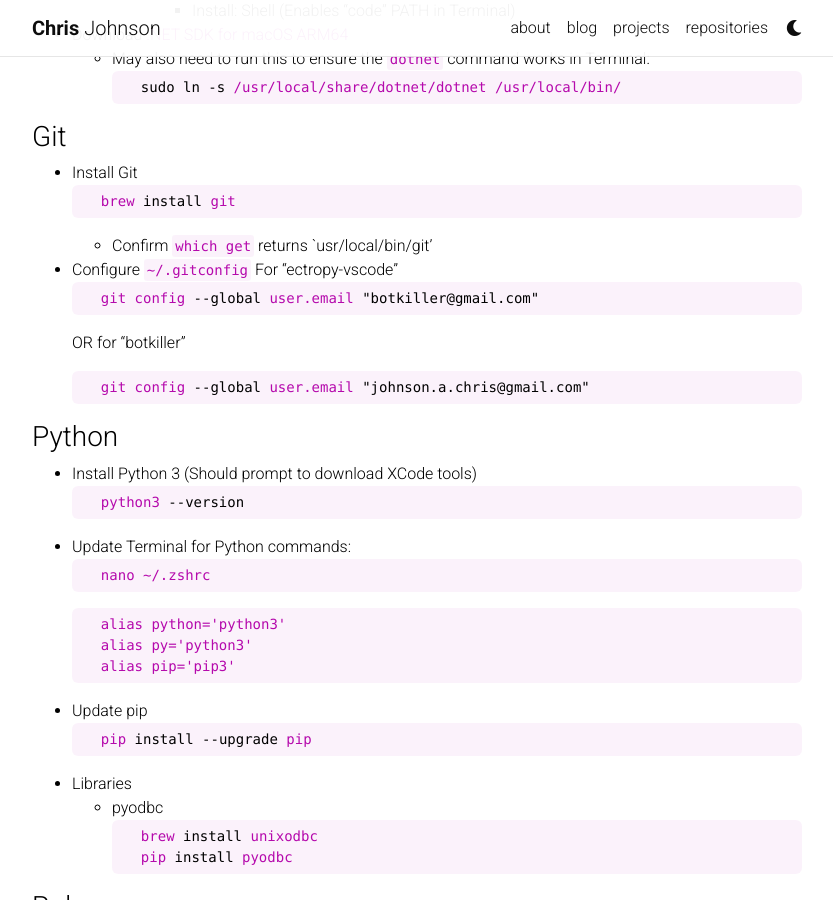
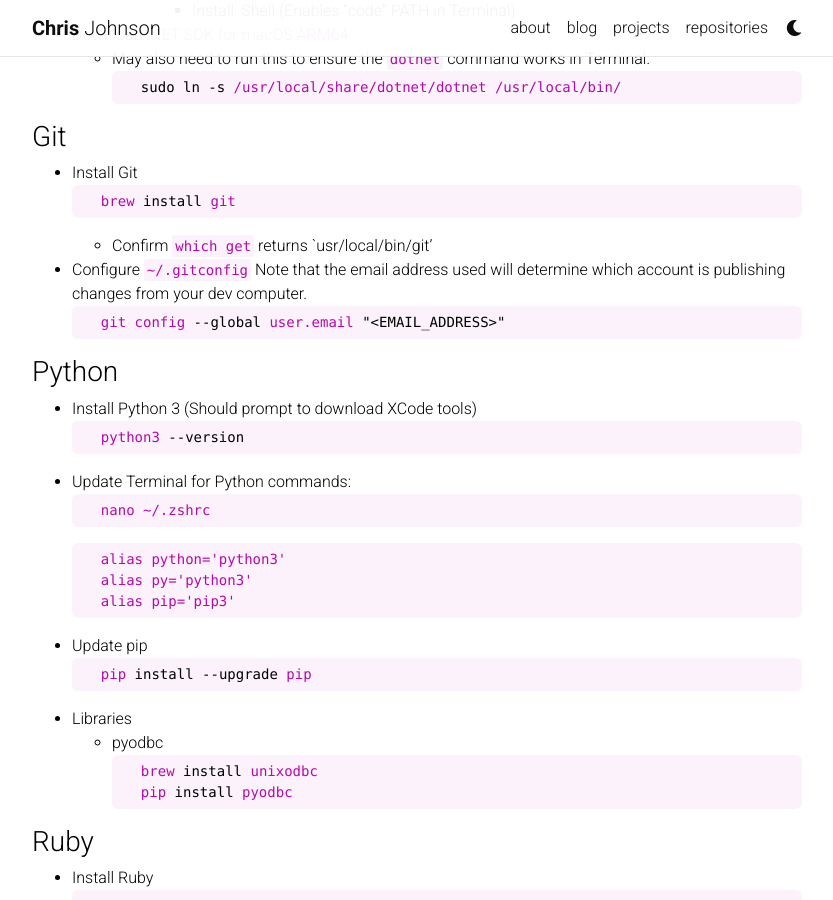
Before and after one commit to botkiller/botkiller.github.io, a Jekyll site: the page built from _projects/dev_apple_silicon_setup.md, in a window 1280 px wide and 900 px high, scrolled down 932 px. Shown: the whole window, without its empty margins (223-1056 px from the left). Built offline with Jekyll 4.4.1, drawn with Linux system fonts in a browser that asks for light colours; comment, search, counter and statistics services are not loaded; a style sheet for code colours, icons or effects is not loaded.

Commit message:
fixing github section

````diff
--- a/_projects/dev_apple_silicon_setup.md
+++ b/_projects/dev_apple_silicon_setup.md
@@ -53,13 +53,9 @@ VSCode is the central IDE for Python and SQL Server development, as well as our
     ```
     - Confirm `which get` returns `usr/local/bin/git'
 - Configure `~/.gitconfig`
-    For "ectropy-vscode"
+    Note that the email address used will determine which account is publishing changes from your dev computer.
     ```zsh
-    git config --global user.email "botkiller@gmail.com"
-    ```
-    OR for "botkiller"
-    ```zsh
-    git config --global user.email "johnson.a.chris@gmail.com"
+    git config --global user.email "<EMAIL_ADDRESS>"
     ```
 
 ### Python
````
